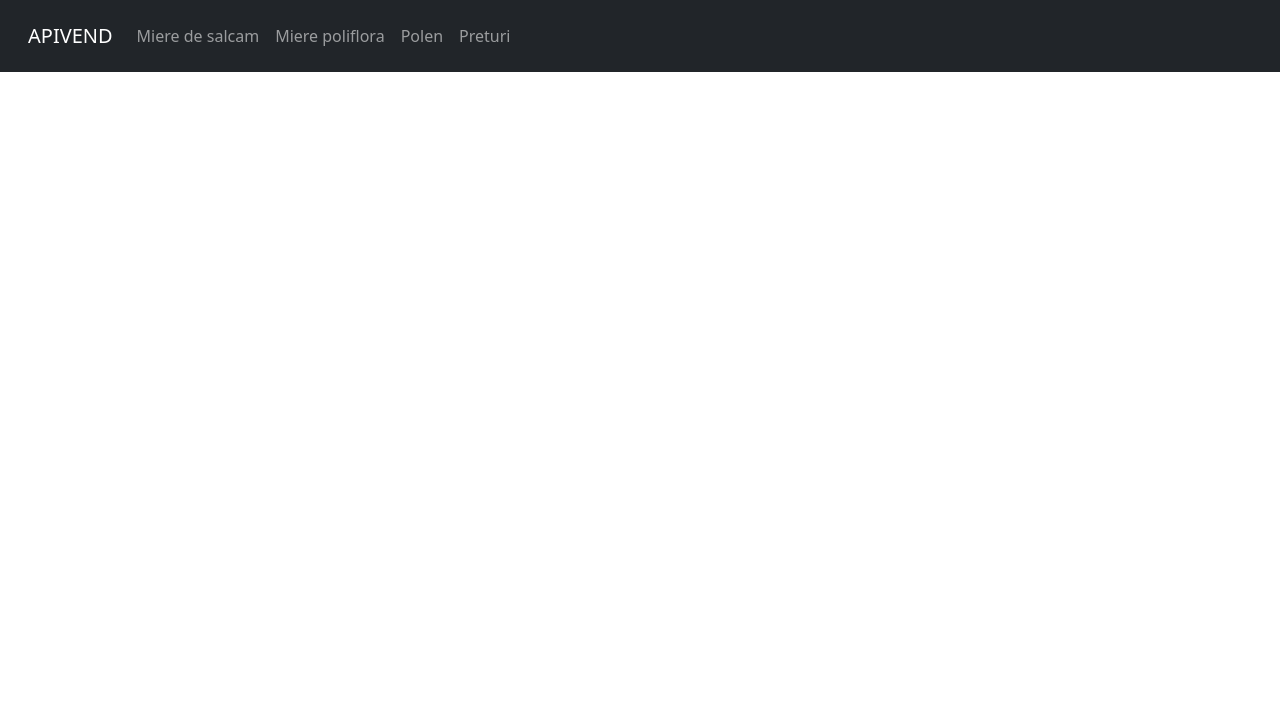
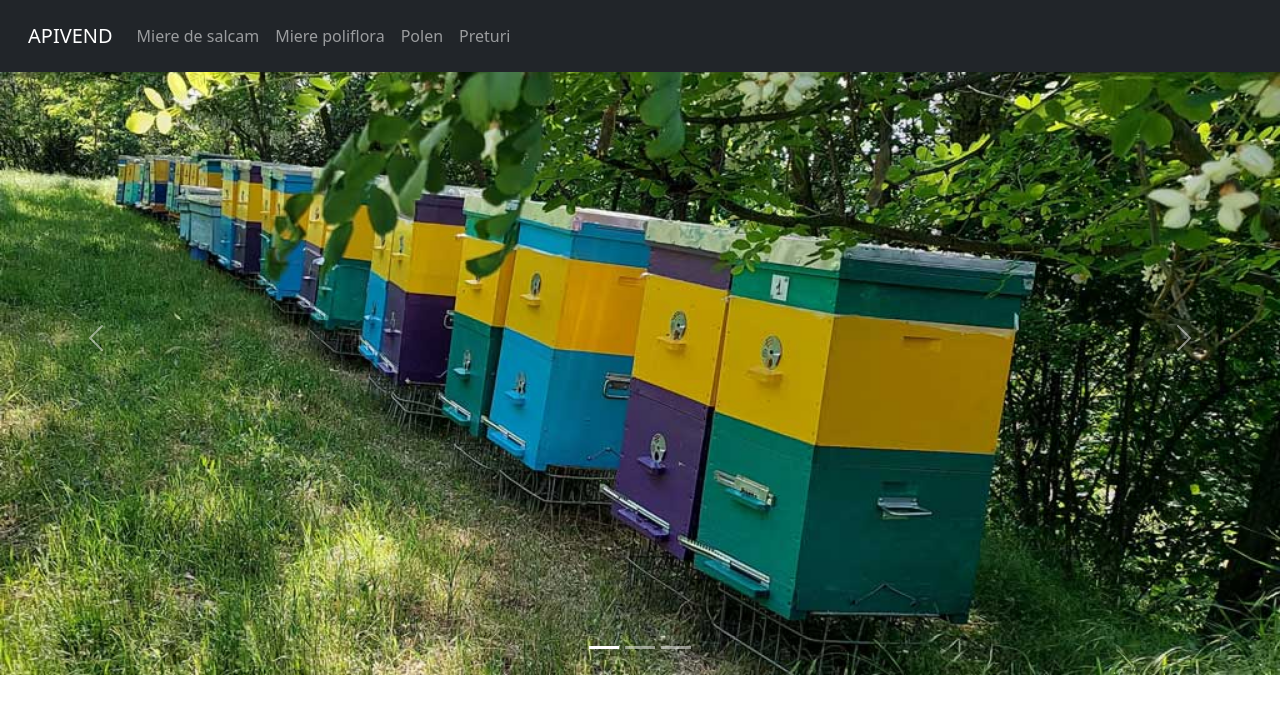
Before and after one commit to Apivend/Apivend.github.io, a plain HTML site: page honey.html in a window 1280 px wide. Drawn offline with nearby package versions, Linux system fonts and the light colour scheme.

Commit message:
creare caroussel

```diff
--- a/honey.html
+++ b/honey.html
@@ -34,6 +34,33 @@
             </div>
         </div>
     </nav>
+    <div id="carouselExampleIndicators" class="carousel slide" data-bs-ride="true">
+        <div class="carousel-indicators">
+          <button type="button" data-bs-target="#carouselExampleIndicators" data-bs-slide-to="0" class="active" aria-current="true" aria-label="Slide 1"></button>
+          <button type="button" data-bs-target="#carouselExampleIndicators" data-bs-slide-to="1" aria-label="Slide 2"></button>
+          <button type="button" data-bs-target="#carouselExampleIndicators" data-bs-slide-to="2" aria-label="Slide 3"></button>
+        </div>
+        <div class="carousel-inner">
+          <div class="carousel-item active">
+            <img src="Imagini/Caroussel-1.jpg" class="d-block w-100" alt="...">
+          </div>
+          <div class="carousel-item">
+            <img src="Imagini/Caroussel-2.jpg" class="d-block w-100" alt="...">
+          </div>
+          <div class="carousel-item">
+            <img src="Imagini/Caroussel-3.jpg" class="d-block w-100" alt="...">
+          </div>
+        </div>
+        <button class="carousel-control-prev" type="button" data-bs-target="#carouselExampleIndicators" data-bs-slide="prev">
+          <span class="carousel-control-prev-icon" aria-hidden="true"></span>
+          <span class="visually-hidden">Previous</span>
+        </button>
+        <button class="carousel-control-next" type="button" data-bs-target="#carouselExampleIndicators" data-bs-slide="next">
+          <span class="carousel-control-next-icon" aria-hidden="true"></span>
+          <span class="visually-hidden">Next</span>
+        </button>
+      </div>
+
     <script src="https://cdn.jsdelivr.net/npm/bootstrap@5.2.0-beta1/dist/js/bootstrap.bundle.min.js"></script>
 </body>
 </html>
```
Also changed, not shown: Imagini/Caroussel-1.jpg (added), Imagini/Caroussel-2.jpg (added), Imagini/Caroussel-3.jpg (added).
